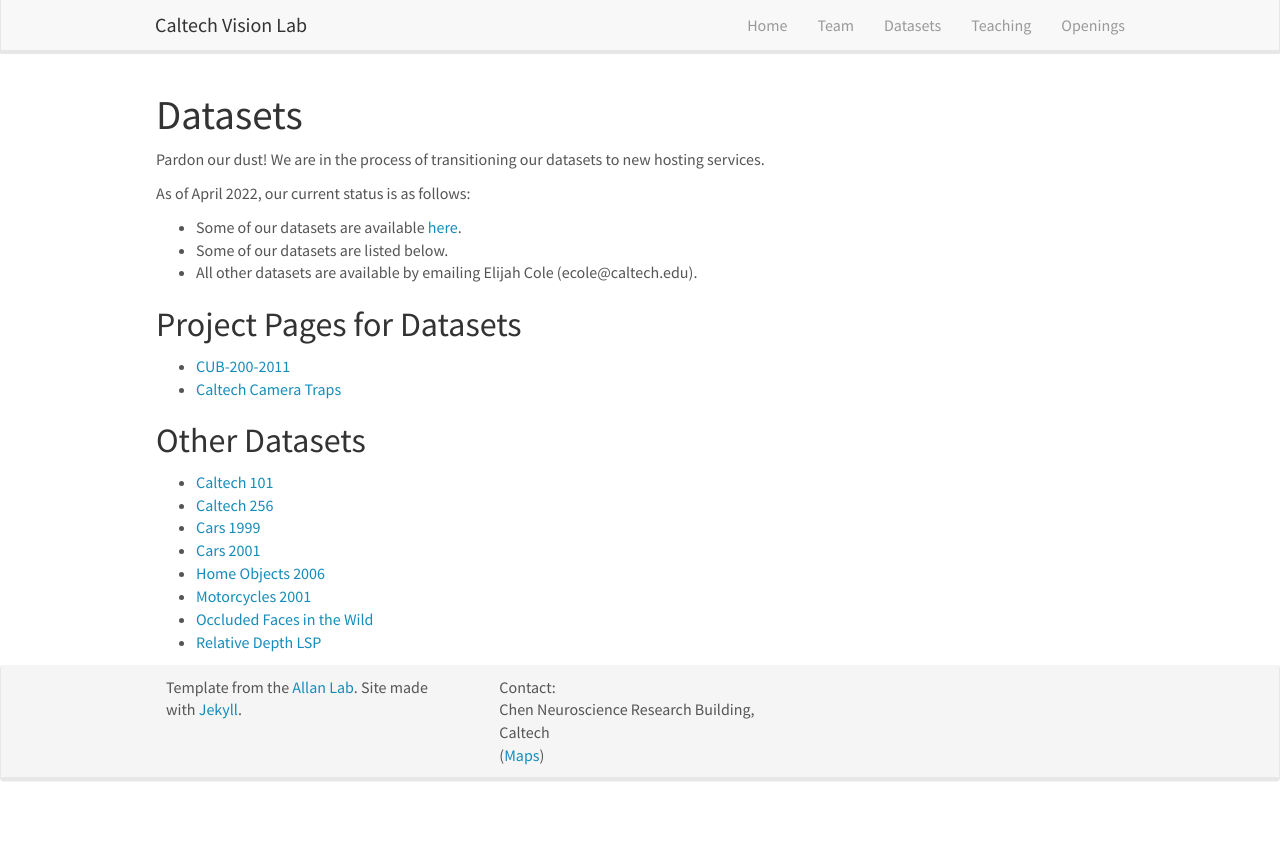
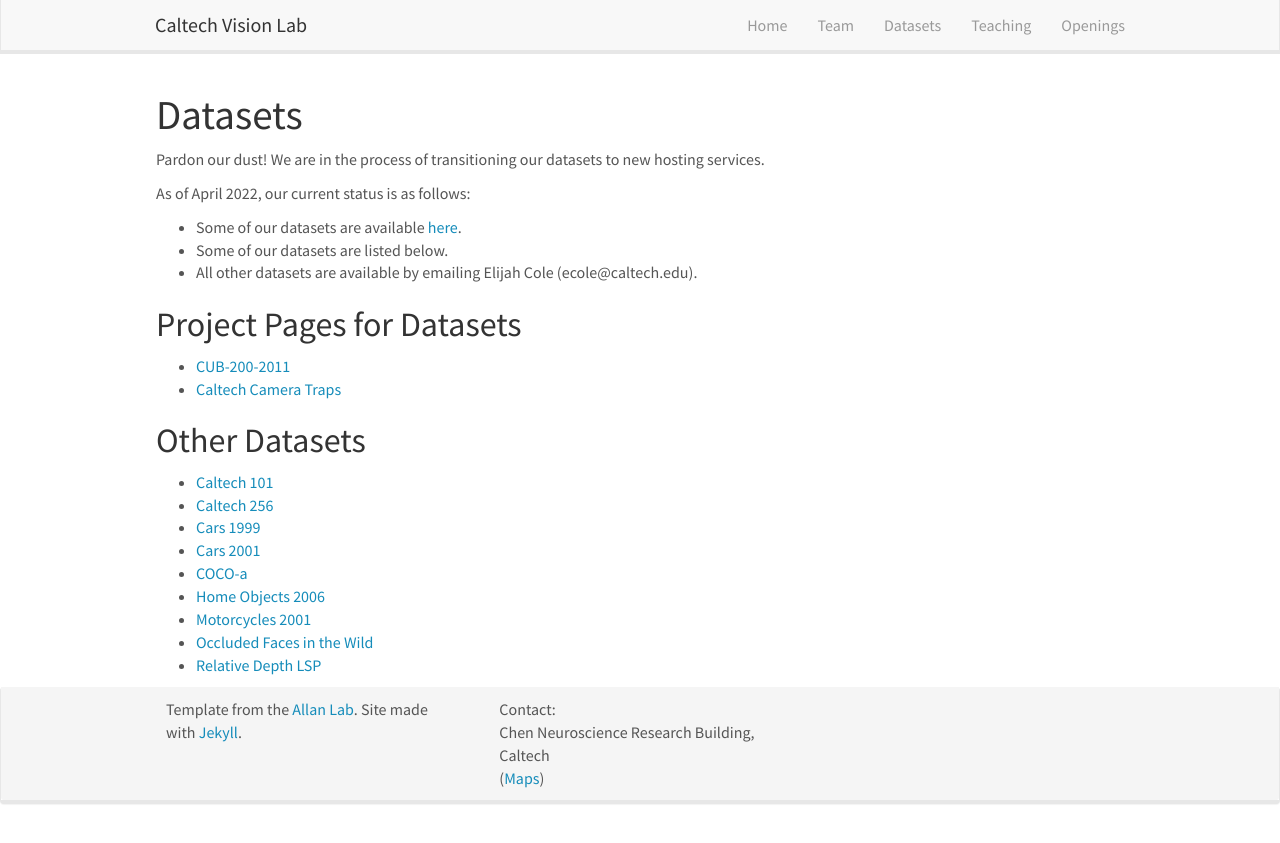
Before and after one commit to caltechvisionlab/caltechvisionlab.github.io, a Jekyll site: the page built from _pages/datasets.md, in a window 1280 px wide. Shown: the top 843 px of the page. Built offline with Jekyll 4.4.1, drawn with Linux system fonts in a browser that asks for light colours; nearby versions of some CDN libraries.

Commit message:
Update datasets.md

```diff
--- a/_pages/datasets.md
+++ b/_pages/datasets.md
@@ -24,6 +24,7 @@
 * [Caltech 256](https://data.caltech.edu/records/20087)
 * [Cars 1999](https://data.caltech.edu/records/20084)
 * [Cars 2001](https://data.caltech.edu/records/20085)
+* [COCO-a](https://data.caltech.edu/records/20109)
 * [Home Objects 2006](https://data.caltech.edu/records/20089)
 * [Motorcycles 2001](https://data.caltech.edu/records/20088)
 * [Occluded Faces in the Wild](https://data.caltech.edu/records/20099)
```
